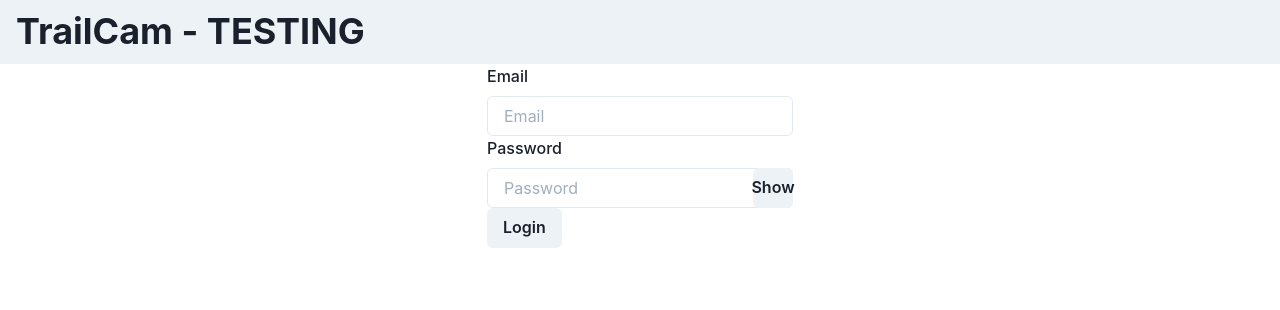
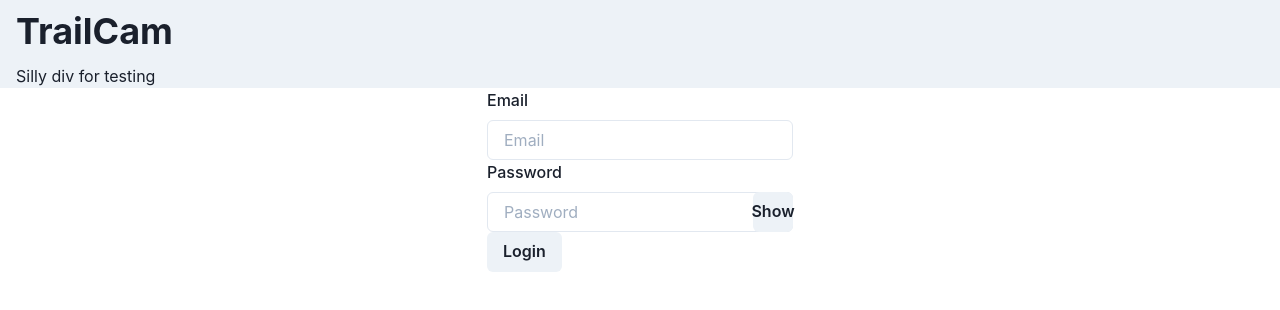
Before and after one commit to lblanch/trail-camera, a React (Create React App) app in the folder front/: page /login in a window 1280 px wide. Shown: the top 310 px of the page. Built offline with nearby package versions, Linux system fonts and the light colour scheme; no server answers.

Commit message:
[testing] Testing front workflow commit when front has changed

```diff
--- a/front/src/components/Header.js
+++ b/front/src/components/Header.js
@@ -52,10 +52,11 @@ const Header = ({ loading, user, logout }) => {
   const headerReturn =
     <Box sx={{ position: '-webkit-sticky', position: 'sticky', top: 0, 'z-index': 1 }} name="app-header" bg={useColorModeValue('gray.100', 'gray.900')} px={4}>
       <Flex h={16} alignItems={'center'} justifyContent={'space-between'}>
-        <Heading>TrailCam - TESTING</Heading>
+        <Heading>TrailCam</Heading>
         <Spacer/>
         { user !== null ? <UserMenu user={user} logout={logout} /> : <></> }
       </Flex>
+      <div>Silly div for testing</div>
     </Box>
 
   // Cannot wrap the header inside Skeleton because it causes the position: sticky to not work.
```
